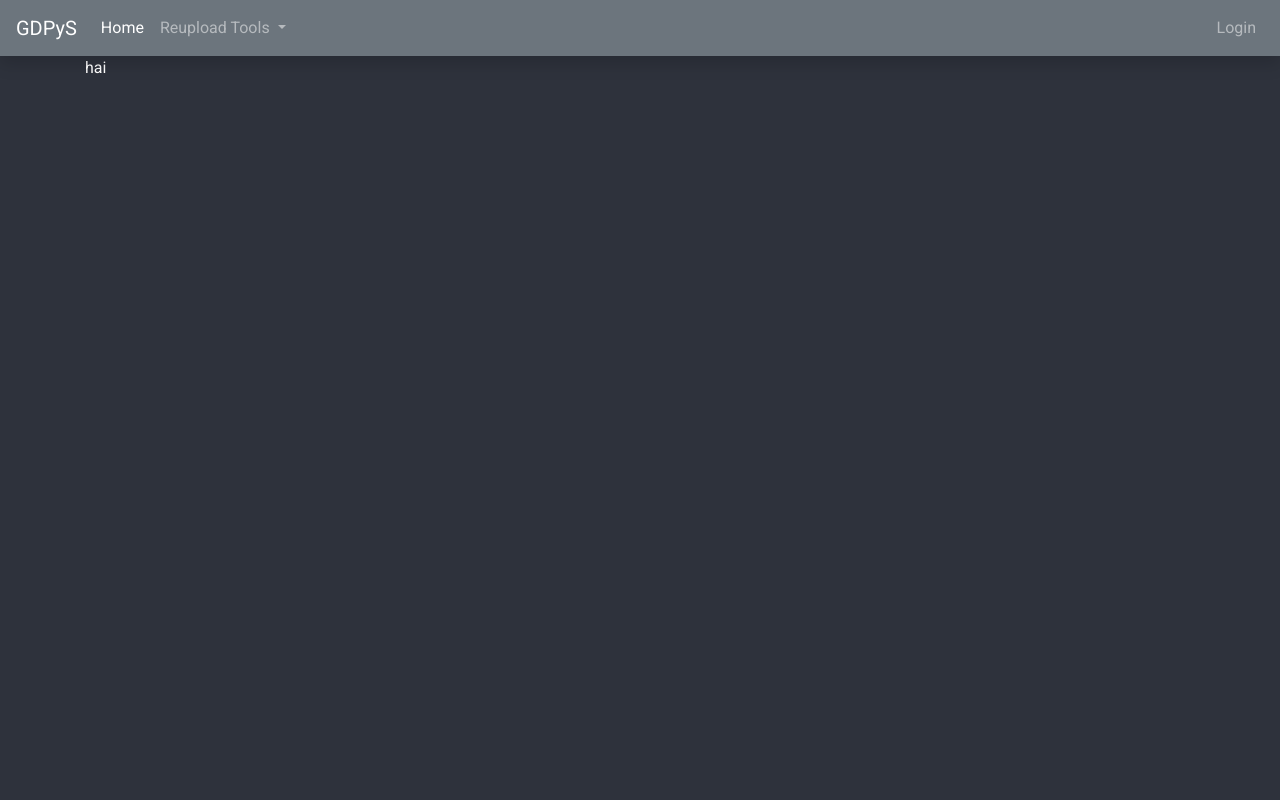
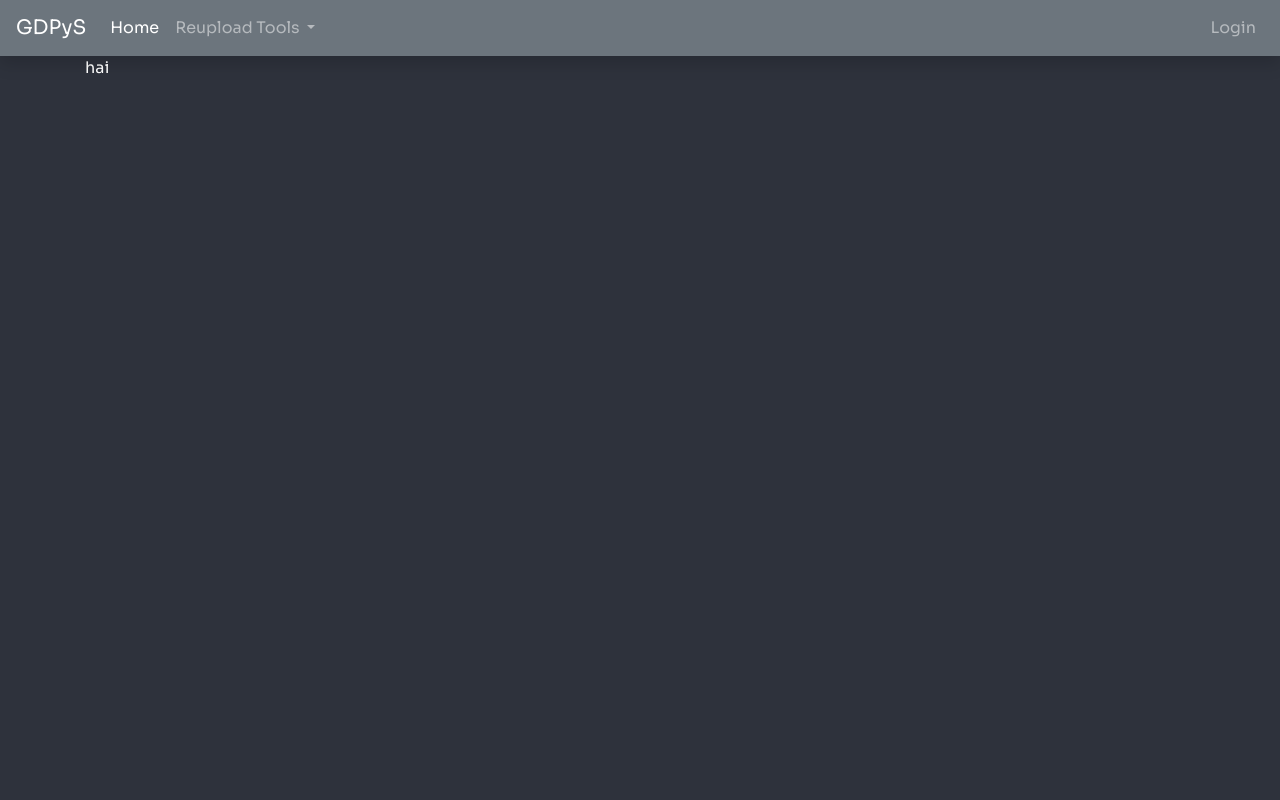
Before and after one commit to RealistikDash/GDPyS, a Flask app: page /tools/ in a window 1280 px wide. Run offline with Flask 2, Linux system fonts and the light colour scheme; parts of the project's set-up code (start-up, migrations or seed data) failed here and were passed over; some libraries are stand-ins or nearby versions.

Commit message:
ARE YOU HAPPY NOW PHYTE?

```diff
--- a/static/css/GDPyS.css
+++ b/static/css/GDPyS.css
@@ -9,10 +9,10 @@
                       |___/
 The main CSS style for the GDPyS frontend portion.
 */
-@import url('https://fonts.googleapis.com/css2?family=Roboto&display=swap');
+@import url('https://fonts.googleapis.com/css2?family=Sora&display=swap');
 
 body, html {
-    font-family: "Roboto";
+    font-family: "Sora";
     background-color: #2e323c;
     background-size: cover;
     height: 100%;
```
